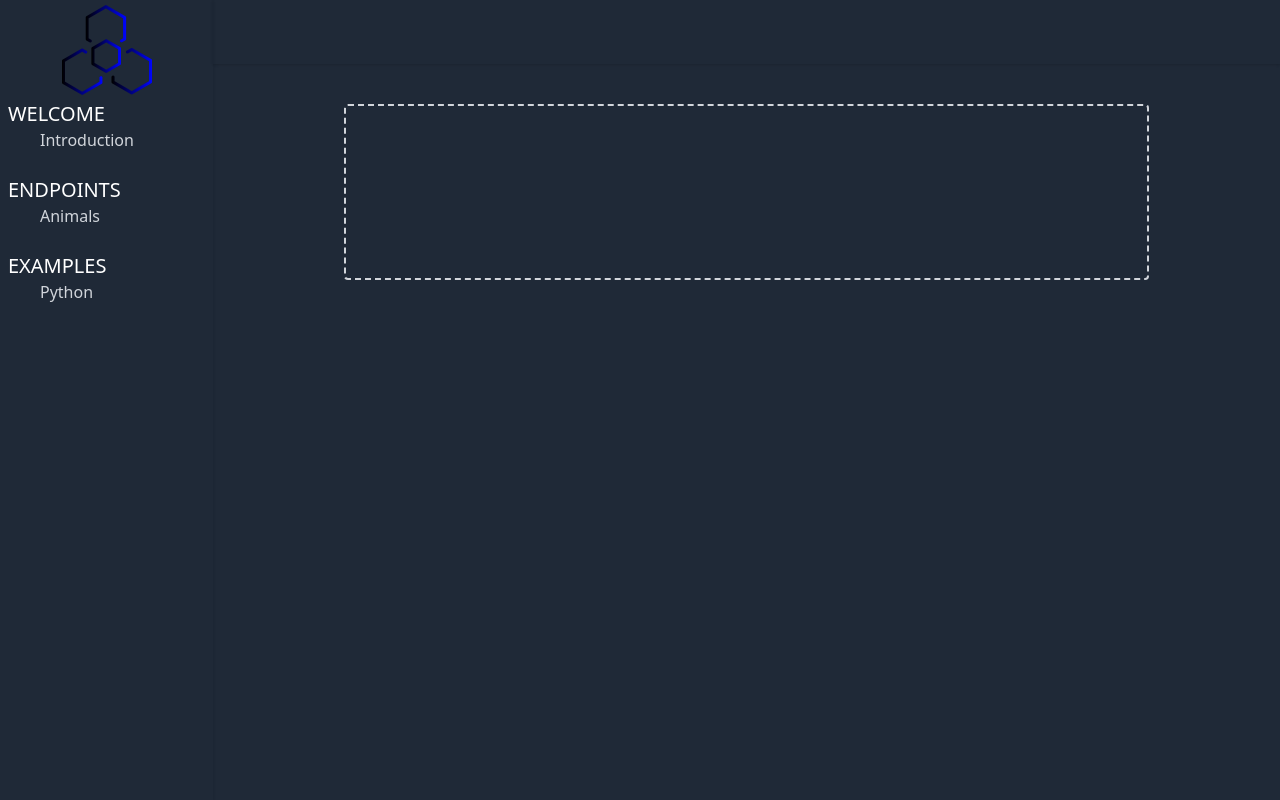
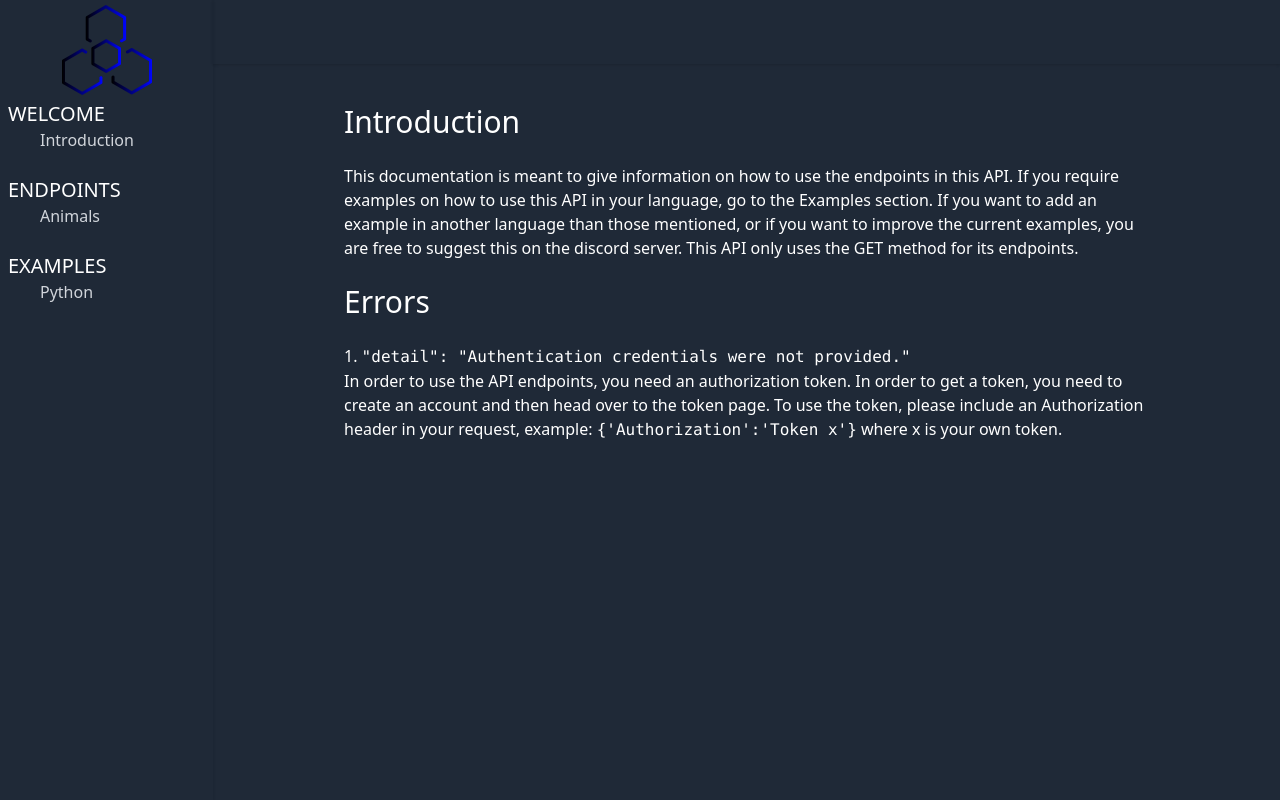
Before and after one commit to SauciucIonut/the-diverse-api, a Django app: page /documentation/ in a window 1280 px wide. Run offline with Django 3.2, Linux system fonts and the light colour scheme.

Commit message:
minor improvements to templates, started creating documentation

```diff
--- a/the_diverse_api/api/templates/documentation.html
+++ b/the_diverse_api/api/templates/documentation.html
@@ -75,7 +75,7 @@
                                     <p class="flex w-full justify-between text-white text-xl px-2">WELCOME</p>
                                     <li class="flex w-full justify-between text-gray-300 hover:text-indigo-500 cursor-pointer items-center mb-6">
                                         <div class="flex items-center">
-                                            <span class="text-base ml-2 px-8">Introduction</span>
+                                            <a href="{% url 'documentation' %}"<span class="text-base ml-2 px-8">Introduction</span></a>
                                         </div>
                                     </li>
                                     <p class="flex w-full justify-between text-white text-xl px-2">ENDPOINTS</p>
@@ -112,13 +112,13 @@
                 <!-- Remove class [ h-64 ] when adding a card block -->
                 <div class="container mx-auto py-10 h-64 md:w-4/5 w-11/12 px-6">
                     <!-- Remove class [ border-dashed border-2 border-gray-300 ] to remove dotted border -->
-                    <div class="w-full h-full rounded border-dashed border-2 border-gray-300">
+                    <div class="w-full h-full rounded">
                         <!-- Place your content here -->
+                        {% block body %}{% endblock %}
                     </div>
                 </div>
             </div>
         </div>
-         {% block body %}{% endblock %}
          <script>
              let sideBar = document.getElementById("mobile-nav");
             let menu = document.getElementById("menu");
--- /dev/null
+++ b/the_diverse_api/api/templates/documentation/welcome.html
@@ -0,0 +1,9 @@
+{% extends 'documentation.html' %}
+{% load static %}
+{% block body %}
+<h1 class="text-white text-3xl">Introduction</h1><br>
+<p class="text-white">This documentation is meant to give information on how to use the endpoints in this API. If you require examples on how to use this API in your language, go to the Examples section. If you want to add an example in another language than those mentioned, or if you want to improve the current examples, you are free to suggest this on the discord server. This API only uses the GET method for its endpoints.</p>
+<br><h1 class="text-white text-3xl">Errors</h1><br>
+<h2 class="text-white">1. <code>"detail": "Authentication credentials were not provided."</code></h2>
+<p class="text-white">In order to use the API endpoints, you need an authorization token. In order to get a token, you need to create an account and then head over to the token page. To use the token, please include an Authorization header in your request, example: <code>{'Authorization':'Token x'}</code> where x is your own token.</p>
+{% endblock body %}
--- a/the_diverse_api/api/templates/home.html
+++ b/the_diverse_api/api/templates/home.html
@@ -9,7 +9,7 @@
         <h1 class="title-font sm:text-4xl text-3xl mb-4 font-medium text-white">The Diverse API</h1>
         <p class="mb-8 leading-relaxed text-white">The Diverse API is a REST API written in Python using Django with many fun features.</p>
         <div class="flex justify-center">
-          <a href="{% url 'endpoints' %}"><button class="inline-flex text-white bg-indigo-500 border-0 py-2 px-6 focus:outline-none hover:bg-pink-600 rounded text-lg">Get Started</button></a>
+          <a href="{% url 'endpoints' %}"><button class="inline-flex text-white bg-indigo-500 border-0 py-2 px-6 focus:outline-none hover:bg-pink-600 rounded text-lg">Start</button></a>
           <a href="{% url 'documentation' %}"><button class="ml-4 inline-flex text-gray-700 bg-gray-100 border-0 py-2 px-6 focus:outline-none hover:bg-gray-200 rounded text-lg">Documentation</button></a>
         </div>
       </div>
--- a/the_diverse_api/api/views.py
+++ b/the_diverse_api/api/views.py
@@ -98,7 +98,7 @@ def endpoints(request):
     return render(request, 'endpoints.html', {'title': 'TDA Endpoints'})
 
 def documentation(request):
-    return render(request, 'documentation.html')
+    return render(request, 'documentation/welcome.html')
 
 def tokenpage(request):
     if not request.user.is_authenticated:
```
